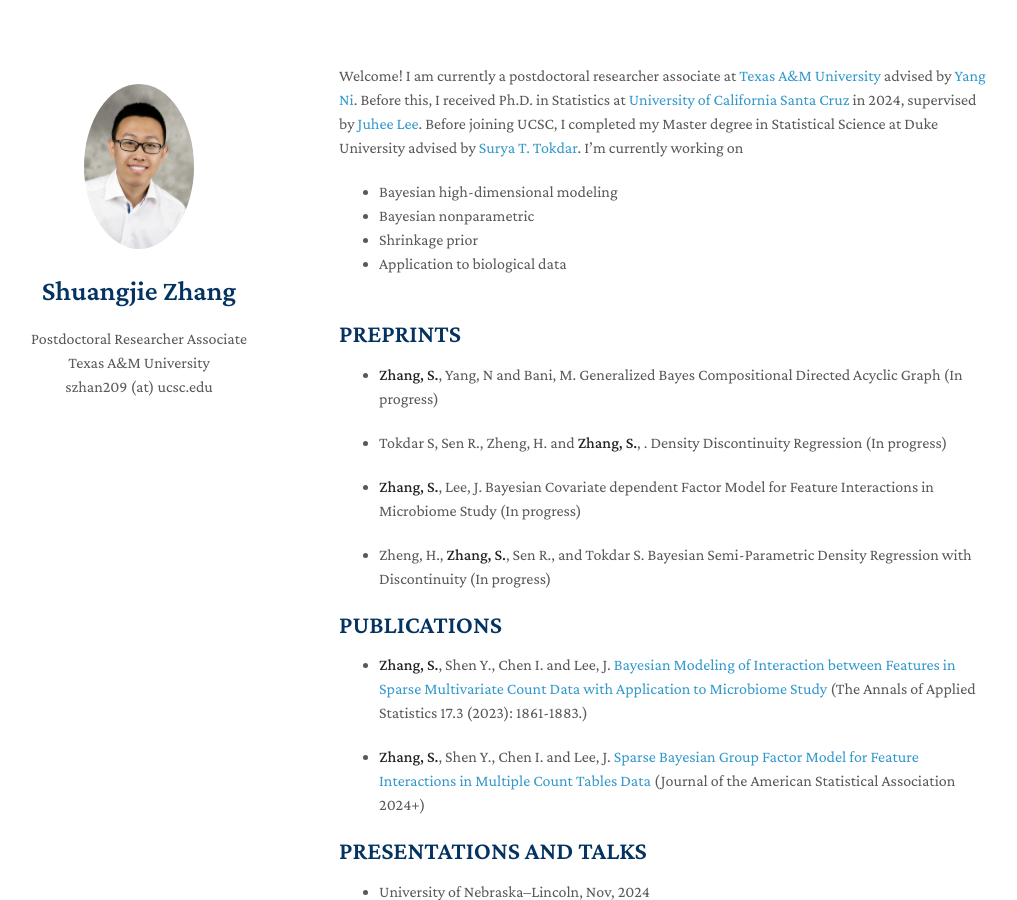
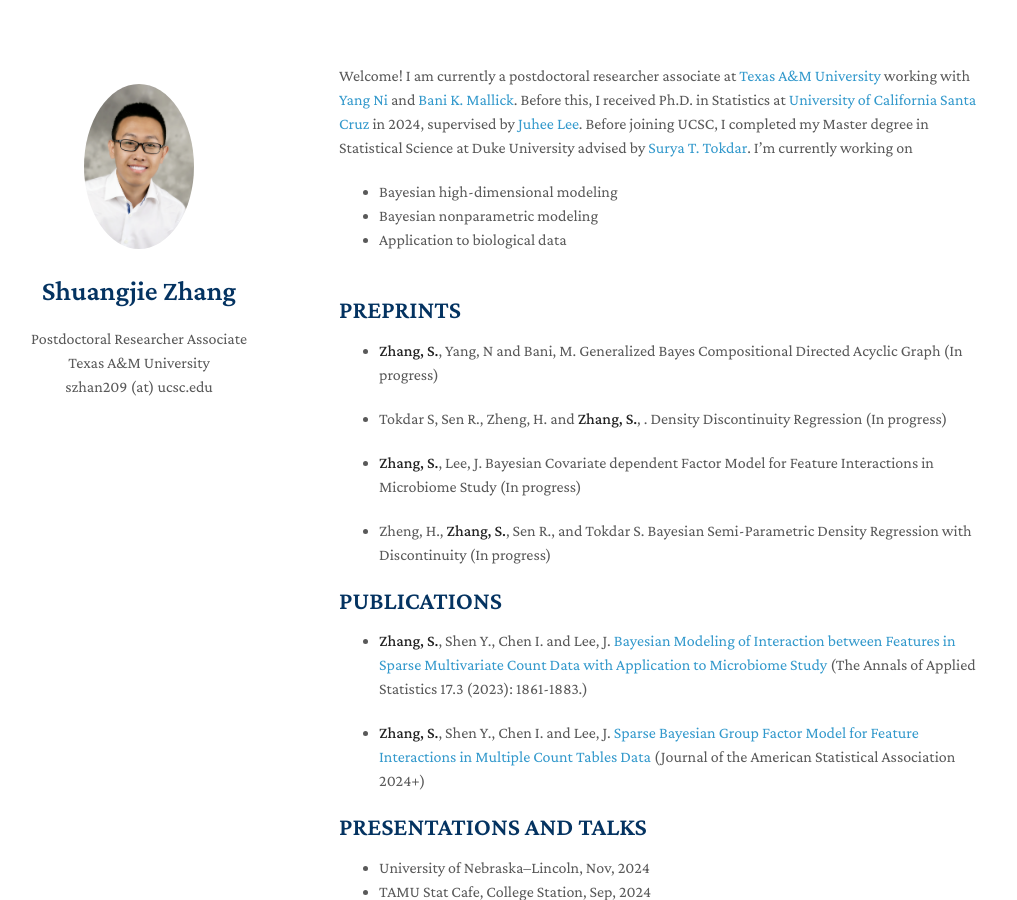
Before and after one commit to shuang-jie/shuang-jie.github.io, a Jekyll site: the page built from index.md, in a window 1280 px wide and 900 px high. Shown: the whole window, without its empty margins (131-1148 px from the left). Built offline with Jekyll 4.4.1, drawn with Linux system fonts in a browser that asks for light colours; nearby versions of some CDN libraries; a style sheet for code colours, icons or effects is not loaded.

Commit message:
Update index.md

```diff
--- a/index.md
+++ b/index.md
@@ -2,11 +2,10 @@
 layout: homepage
 ---
 
-Welcome! I am currently a postdoctoral researcher associate at [Texas A&M University](https://stat.tamu.edu/) advised by [Yang Ni](https://nystat.github.io/yni/). Before this, I received Ph.D. in Statistics at [University of California Santa Cruz](https://www.ucsc.edu/) in 2024, supervised by [Juhee Lee](https://sites.google.com/ucsc.edu/juheelee/home?authuser=0). Before joining UCSC, I completed my Master degree in Statistical Science at Duke University advised by [Surya T. Tokdar](http://www2.stat.duke.edu/~st118/). I’m currently working on
+Welcome! I am currently a postdoctoral researcher associate at [Texas A&M University](https://stat.tamu.edu/) working with [Yang Ni](https://nystat.github.io/yni/) and [Bani K. Mallick](https://sites.google.com/tamu.edu/bani-k-mallick/bio). Before this, I received Ph.D. in Statistics at [University of California Santa Cruz](https://www.ucsc.edu/) in 2024, supervised by [Juhee Lee](https://sites.google.com/ucsc.edu/juheelee/home?authuser=0). Before joining UCSC, I completed my Master degree in Statistical Science at Duke University advised by [Surya T. Tokdar](http://www2.stat.duke.edu/~st118/). I’m currently working on
 
 - Bayesian high-dimensional modeling
-- Bayesian nonparametric
-- Shrinkage prior
+- Bayesian nonparametric modeling
 - Application to biological data
 <br>
 <br>
```
